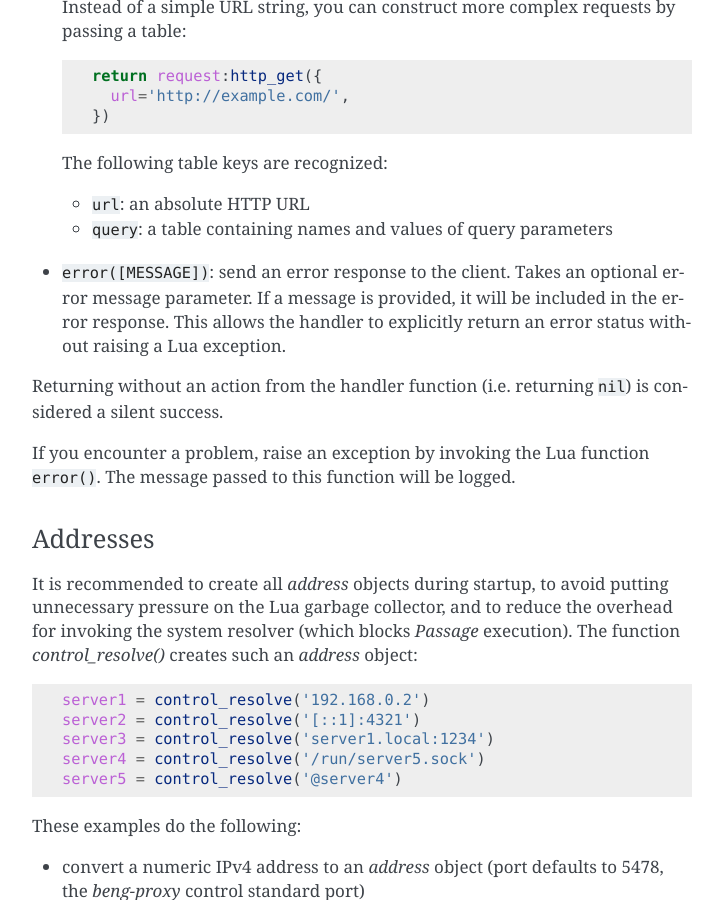
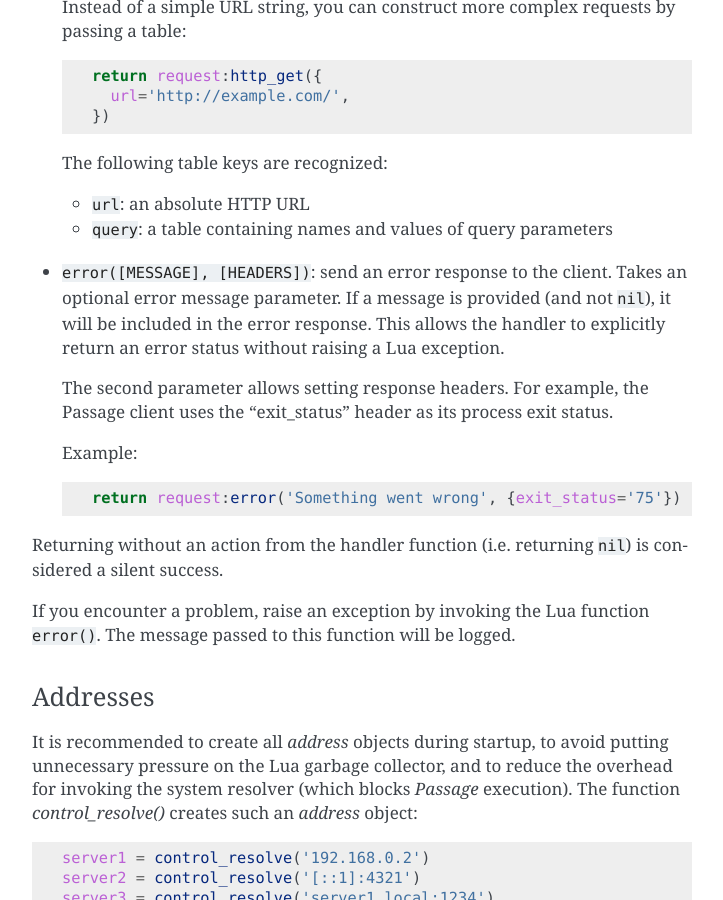
Before and after one commit to CM4all/passage, a Sphinx documentation site: the page built from doc/index.rst, in a window 1280 px wide and 900 px high, scrolled down 2517 px. Shown: the whole window, without its empty margins (388-1111 px from the left). Built offline with Sphinx 7.4.7, drawn with Linux system fonts in a browser that asks for light colours.

Commit message:
LRequest: allow error() to set response headers

```diff
--- a/doc/index.rst
+++ b/doc/index.rst
@@ -145,10 +145,19 @@
   - ``url``: an absolute HTTP URL
   - ``query``: a table containing names and values of query parameters
 
-* :samp:`error([MESSAGE])`: send an error response to the client.
-  Takes an optional error message parameter. If a message is provided,
-  it will be included in the error response. This allows the handler to
-  explicitly return an error status without raising a Lua exception.
+* :samp:`error([MESSAGE], [HEADERS])`: send an error response to the
+  client.  Takes an optional error message parameter.  If a message is
+  provided (and not ``nil``), it will be included in the error
+  response. This allows the handler to explicitly return an error
+  status without raising a Lua exception.
+
+  The second parameter allows setting response headers.  For example,
+  the Passage client uses the "exit_status" header as its process exit
+  status.
+
+  Example::
+
+    return request:error('Something went wrong', {exit_status='75'})
 
 Returning without an action from the handler function (i.e. returning
 :samp:`nil`) is considered a silent success.
```
Also changed, not shown: 3 other files.
